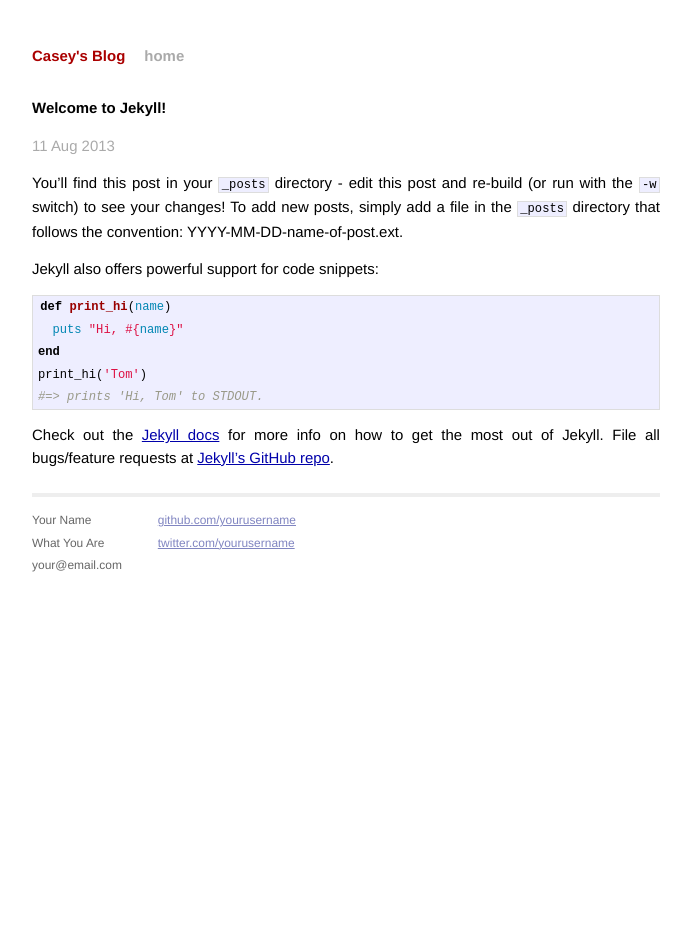
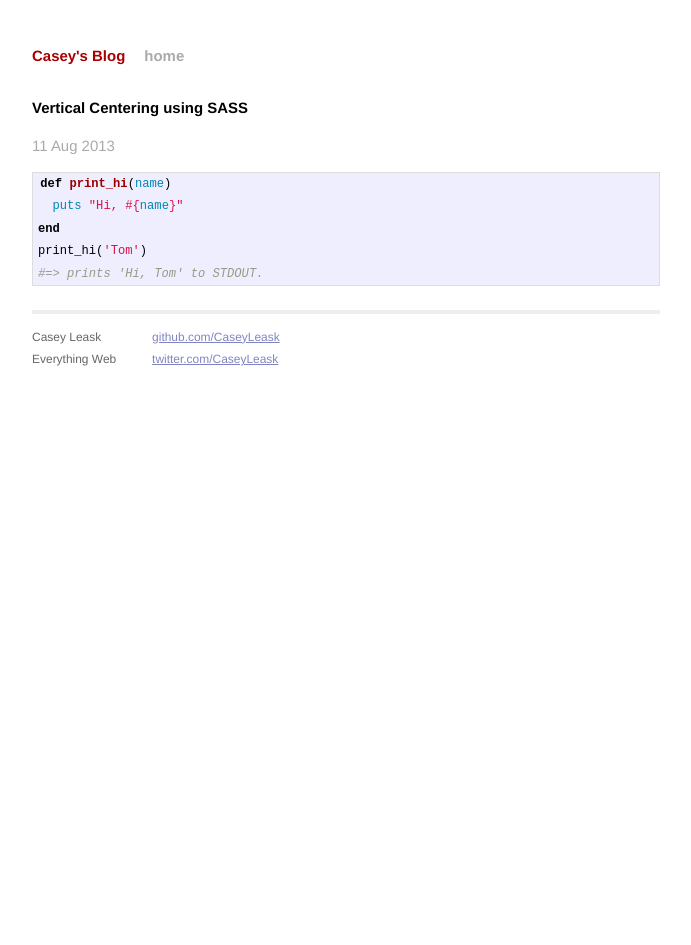
Before and after one commit to CaseyLeask/caseyleask.github.io, a Jekyll site: the page built from _posts/2013-08-11-vertical-centering.markdown, in a window 1280 px wide. Shown: the whole page, without its empty margins (294-985 px from the left). Built offline with Jekyll 4.4.1, drawn with Linux system fonts in a browser that asks for light colours.

Commit message:
Added a first draft

```diff
--- a/_config.yml
+++ b/_config.yml
@@ -1,2 +1,2 @@
 name: Casey's Blog
-pygments: false
+pygments: true
--- a/_layouts/default.html
+++ b/_layouts/default.html
@@ -8,6 +8,9 @@
 
         <!-- syntax highlighting CSS -->
         <link rel="stylesheet" href="/css/syntax.css">
+        {% for path in page.custom_css %}
+          <link rel="stylesheet" href="/css/{{ path }}.css">
+        {% endfor %}
 
         <!-- Custom CSS -->
         <link rel="stylesheet" href="/css/main.css">
@@ -27,15 +30,14 @@
             <div class="footer">
               <div class="contact">
                 <p>
-                  Your Name<br />
-                  What You Are<br />
-                  your@email.com
+                  Casey Leask<br />
+                  Everything Web<br />
                 </p>
               </div>
               <div class="contact">
                 <p>
-                  <a href="http://github.com/yourusername/">github.com/yourusername</a><br />
-                  <a href="http://twitter.com/yourusername/">twitter.com/yourusername</a><br />
+                  <a href="http://github.com/yourusername/">github.com/CaseyLeask</a><br />
+                  <a href="http://twitter.com/yourusername/">twitter.com/CaseyLeask</a><br />
                 </p>
               </div>
             </div>
--- a/_layouts/post.html
+++ b/_layouts/post.html
@@ -1,5 +1,6 @@
 ---
 layout: default
+custom_css: equal-width-elements
 ---
 <h2>{{ page.title }}</h2>
 <p class="meta">{{ page.date | date_to_string }}</p>
--- a/_posts/2013-08-11-vertical-centering.markdown
+++ b/_posts/2013-08-11-vertical-centering.markdown
@@ -1,14 +1,9 @@
 ---
 layout: post
-title:  "Welcome to Jekyll!"
+title:  "Vertical Centering using SASS"
 date:   2013-08-11 19:14:43
-categories: jekyll update
+categories: sass css
 ---
-
-You'll find this post in your `_posts` directory - edit this post and re-build (or run with the `-w` switch) to see your changes!
-To add new posts, simply add a file in the `_posts` directory that follows the convention: YYYY-MM-DD-name-of-post.ext.
-
-Jekyll also offers powerful support for code snippets:
 
 {% highlight ruby %}
 def print_hi(name)
@@ -17,8 +12,3 @@
 print_hi('Tom')
 #=> prints 'Hi, Tom' to STDOUT.
 {% endhighlight %}
-
-Check out the [Jekyll docs][jekyll] for more info on how to get the most out of Jekyll. File all bugs/feature requests at [Jekyll's GitHub repo][jekyll-gh].
-
-[jekyll-gh]: https://github.com/mojombo/jekyll
-[jekyll]:    http://jekyllrb.com
```
Also changed, not shown: _posts/2013-08-11-equal-width-elements-in-a-list.markdown (added, +104 -0 lines), css/equal-width-elements.css (added, +28 -0 lines).
